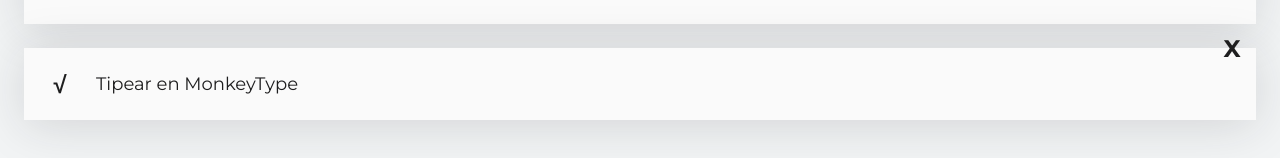
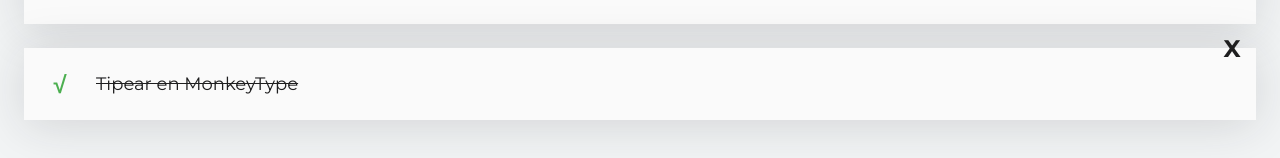
Before and after one commit to HugoGT/react, a React (Create React App) app: page / in a window 1280 px wide. Shown: the part 363-521 px from the top of the page. Built offline with nearby package versions, Linux system fonts and the light colour scheme.

Commit message:
Search todos

```diff
--- a/src/App.js
+++ b/src/App.js
@@ -6,33 +6,44 @@
 import { CreateTodoButton } from "./CreateTodoButton";
 // import './App.css';
 
-const todos = [
-  { text: 'Cortar cebolla',
-    completed: false
-  },
-  { text: 'Tomar curso de Intro a React',
-    completed: true
-  },
-  { text: 'Tipear en MonkeyType',
-    completed: false
-  },
-]
+const defaultTodos = [
+  { text: "Cortar cebolla", completed: false },
+  { text: "Tomar curso de Intro a React", completed: true },
+  { text: "Tipear en MonkeyType", completed: true },
+];
 
 function App() {
+  const [todos, setTodos] = React.useState(defaultTodos);
+  const [searchValue, setSearchValue] = React.useState("");
+
+  const totalTodos = todos.length;
+  const completedTodos = todos.filter((todo) => todo.completed).length;
+
+  let searchedTodos = [];
+
+  if (!searchValue.length >= 1) {
+    searchedTodos = todos;
+  } else {
+    searchedTodos = todos.filter((todo) => {
+      const todoText = todo.text.toLowerCase();
+      const searchText = searchValue.toLowerCase();
+      return todoText.includes(searchText);
+    });
+  }
+
   return (
     <React.Fragment>
-      <TodoCounter />
-
-      <TodoSearch />
+      <TodoCounter total={totalTodos} completed={completedTodos} />
+      <TodoSearch searchValue={searchValue} setSearchValue={setSearchValue} />
 
       <TodoList>
-        { todos.map((todo) => (
+        {searchedTodos.map((todo) => (
           <TodoItem
             key={todo.text}
             text={todo.text}
             completed={todo.completed}
           />
-          )) }
+        ))}
       </TodoList>
 
       <CreateTodoButton />
--- a/src/TodoCounter.jsx
+++ b/src/TodoCounter.jsx
@@ -1,8 +1,8 @@
 import './TodoCounter.css';
 
-function TodoCounter() {
+function TodoCounter({ total, completed }) {
   return (
-    <h2 className="TodoCounter">Has completado 2 de 3 TODOs</h2>
+    <h2 className="TodoCounter">Has completado {completed} de {total} TODOs</h2>
   );
 }
 
--- a/src/TodoSearch.jsx
+++ b/src/TodoSearch.jsx
@@ -1,21 +1,19 @@
 import React from 'react';
 import './TodoSearch.css';
 
-function TodoSearch() {
-  const [searchValue, setSearchValue] = React.useState('');
+function TodoSearch({ searchValue, setSearchValue }) {
   const onSearchValueChange = (e) => {
     setSearchValue(e.target.value)
   };
 
-  return [
+  return (
     <input
       className="TodoSearch"
       placeholder="Cebolla"
       value={searchValue}
       onChange={onSearchValueChange}
-    />,
-    <p>{searchValue}</p>
-  ];
+    />
+  );
 }
 
 export { TodoSearch };
```
